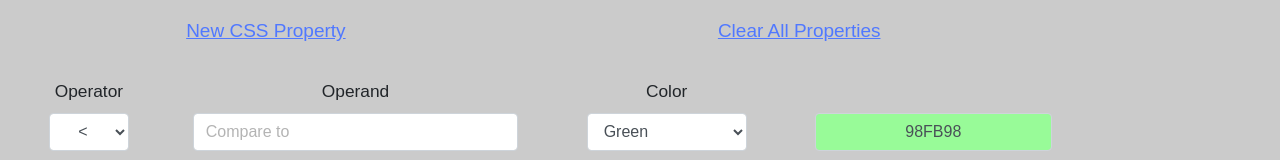
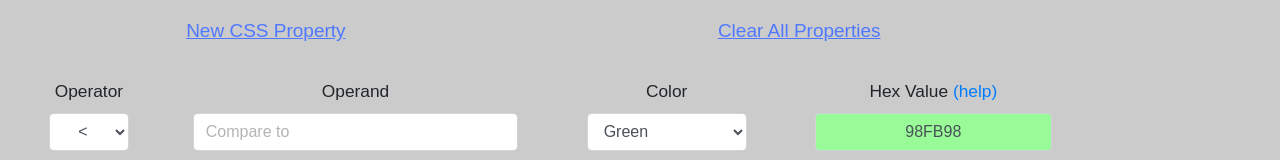
Before and after one commit to alecmaly/SharePoint-JSON-Helper, a React (Create React App) app: page / in a window 1280 px wide. Shown: the part 261-421 px from the top of the page. Built offline with nearby package versions, Linux system fonts and the light colour scheme.

Commit message:
added help for color

```diff
--- a/src/App.js
+++ b/src/App.js
@@ -324,7 +324,7 @@ class App extends Component {
               </Input>
             </Col>
             <Col sm='3' md='3' lg='3' xl='3'>
-              <Label className='label remove-text-highlighting'>&nbsp;</Label>
+              <Label className='label remove-text-highlighting'>Hex Value <a target='_blank' href='https://www.w3schools.com/colors/colors_picker.asp'>(help)</a></Label>
               <Input className='color center-input' type='text'className='text-center' style={{'backgroundColor': '#'+this.state.hex}} name='hex' placeholder='Hex Color' value={this.state.hex} onChange={this.handleInputChange} />
             </Col>
           </Row>
```
